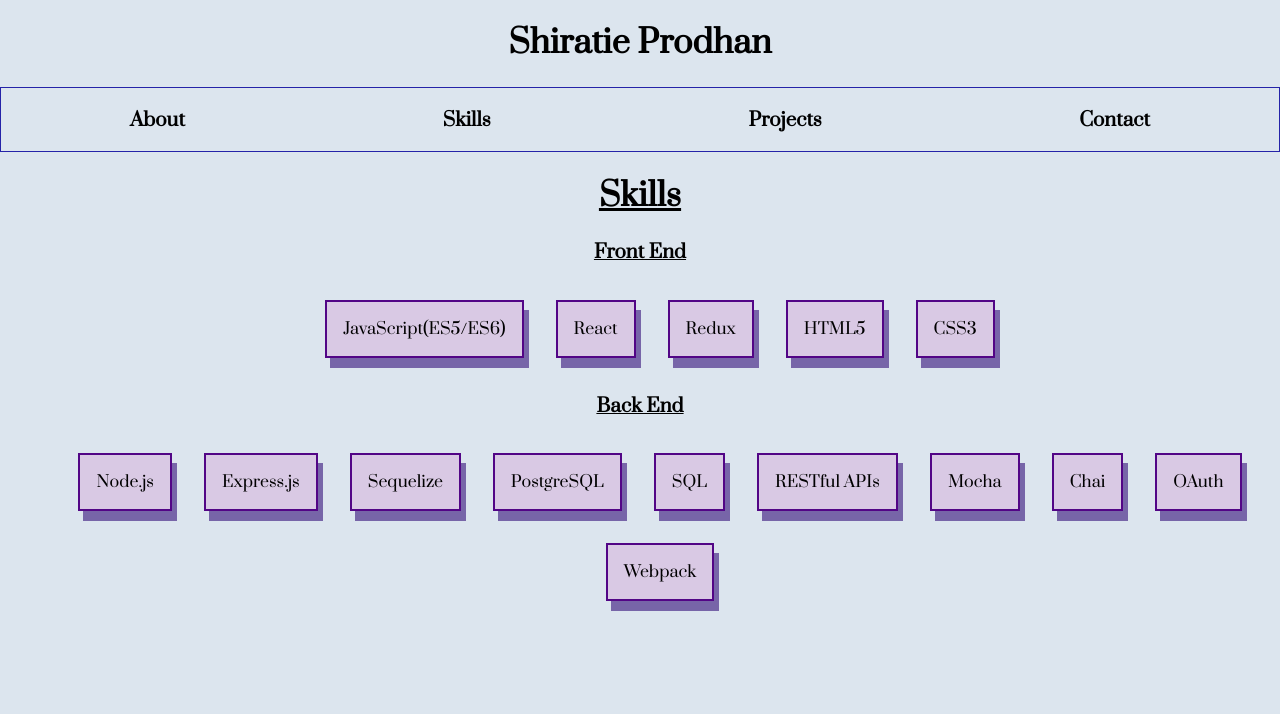
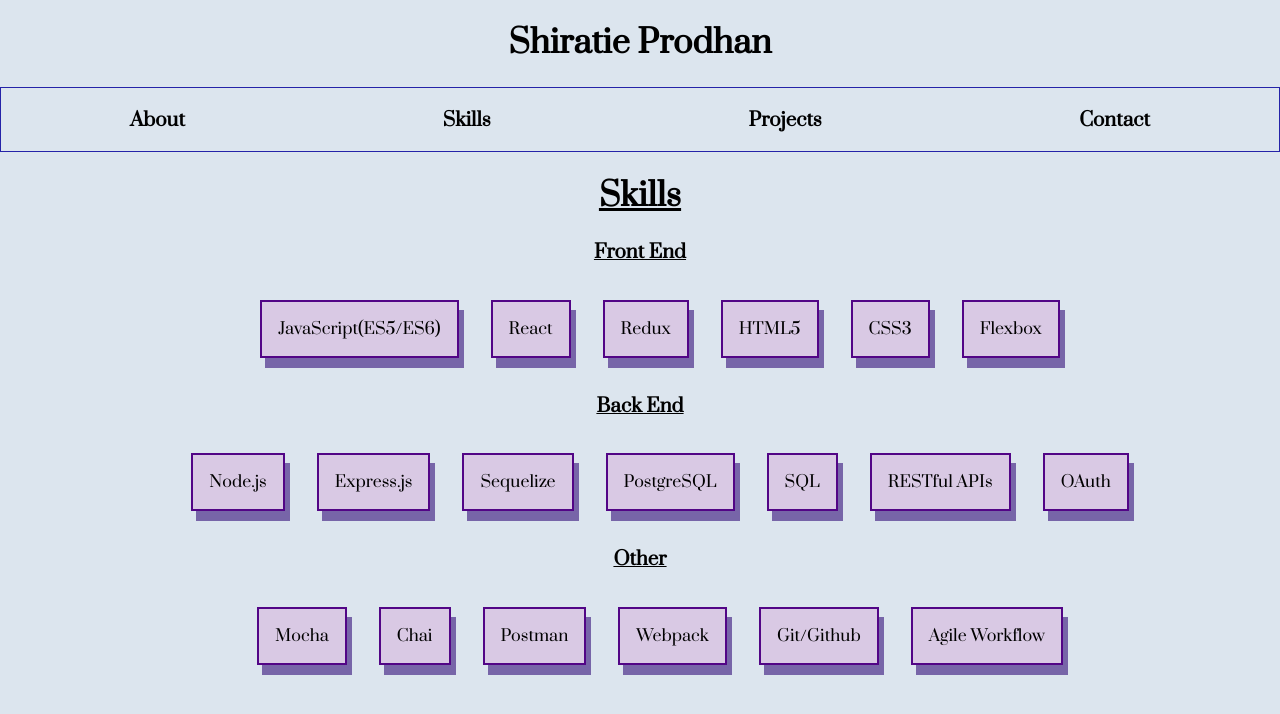
Before and after one commit to shiratiee/personal-website, a React (Create React App) app: page /skills in a window 1280 px wide. Shown: the top 714 px of the page. Built offline with nearby package versions, Linux system fonts and the light colour scheme; a web font is replaced by a local one.

Commit message:
updated skills

```diff
--- a/src/skills.jsx
+++ b/src/skills.jsx
@@ -11,6 +11,7 @@
         <li>Redux</li>
         <li>HTML5</li>
         <li>CSS3</li>
+        <li>Flexbox</li>
       </ul>
       <h3 style={{ textDecoration: 'underline' }}>Back End</h3>
       <ul className="list">
@@ -20,10 +21,16 @@
         <li>PostgreSQL</li>
         <li>SQL</li>
         <li>RESTful APIs</li>
+        <li>OAuth</li>
+      </ul>
+      <h3 style={{ textDecoration: 'underline' }}>Other</h3>
+      <ul className="list">
         <li>Mocha</li>
         <li>Chai</li>
-        <li>OAuth</li>
+        <li>Postman</li>
         <li>Webpack</li>
+        <li>Git/Github</li>
+        <li>Agile Workflow</li>
       </ul>
     </div>
   );
```
